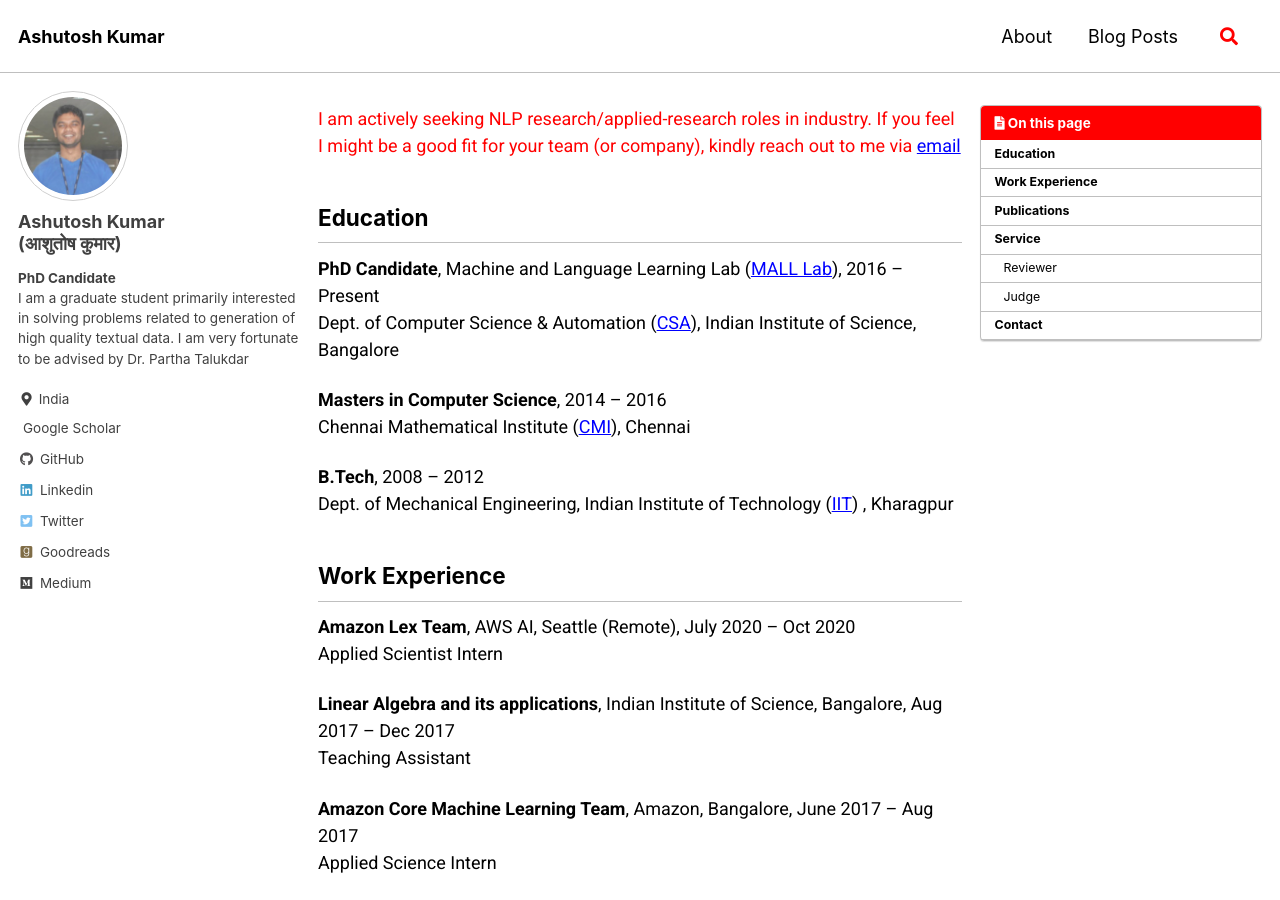
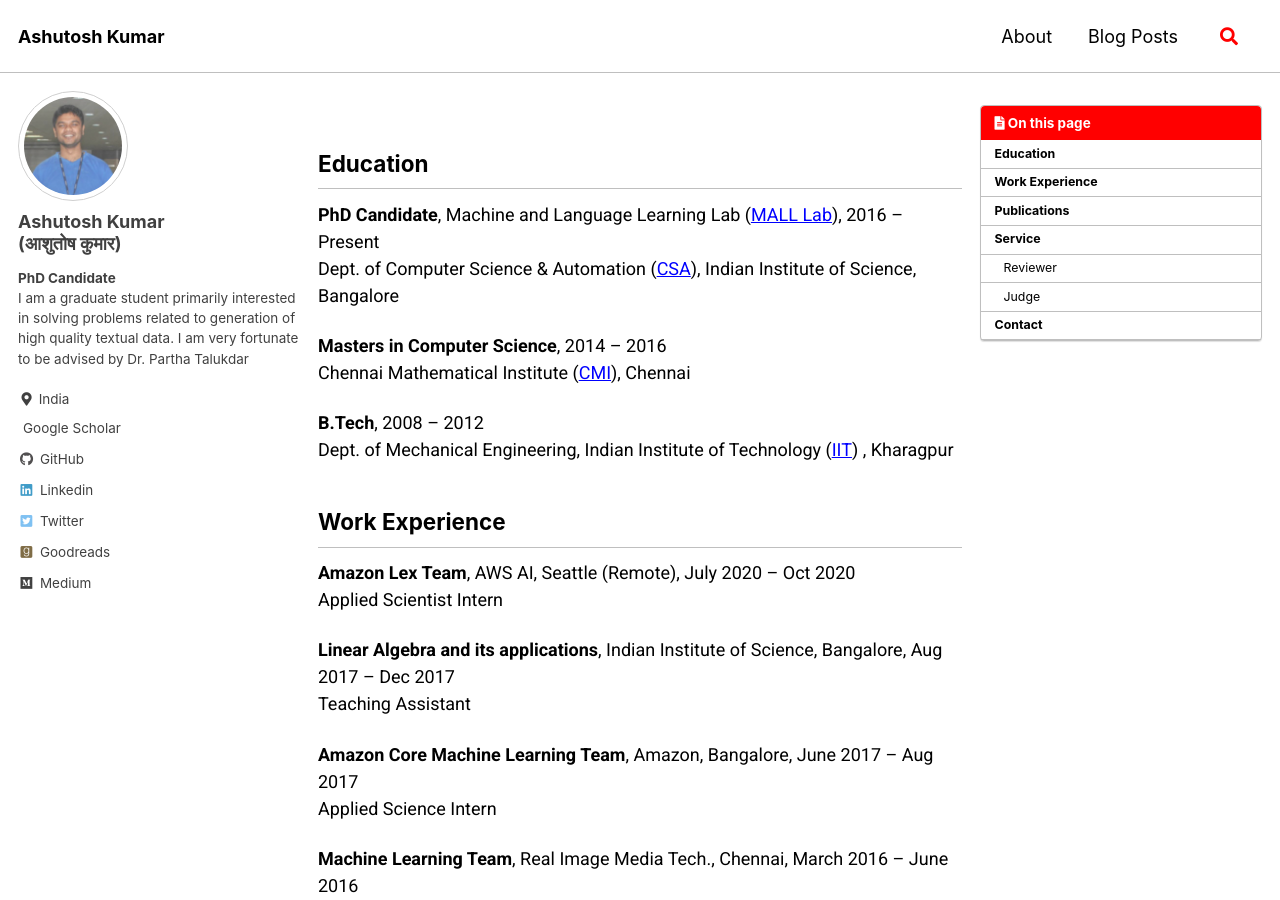
Before and after one commit to ashutoshml/ashutoshml.github.io, a Jekyll site: the page built from _pages/about.md, in a window 1280 px wide and 900 px high. Built offline with Jekyll 4.4.1, drawn with Linux system fonts in a browser that asks for light colours; cached includes are drawn as plain includes; a style sheet for code colours, icons or effects is not loaded.

Commit message:
Update about

```diff
--- a/_pages/about.md
+++ b/_pages/about.md
@@ -7,7 +7,7 @@ excerpt: "Ashutosh About page"
 toc: true
 ---
 
-<span style="color:red;">I am actively seeking NLP research/applied-research roles in industry. If you feel I might be a good fit for your team (or company), kindly reach out to me via <span> [email](mailto:ashutoshk2401@gmail.com)
+<!--<span style="color:red;">I am actively seeking NLP research/applied-research roles in industry. If you feel I might be a good fit for your team (or company), kindly reach out to me via <span> [email](mailto:ashutoshk2401@gmail.com)-->
 
 
 ## Education
```
